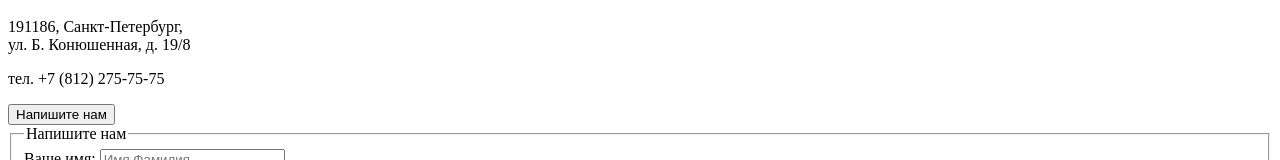
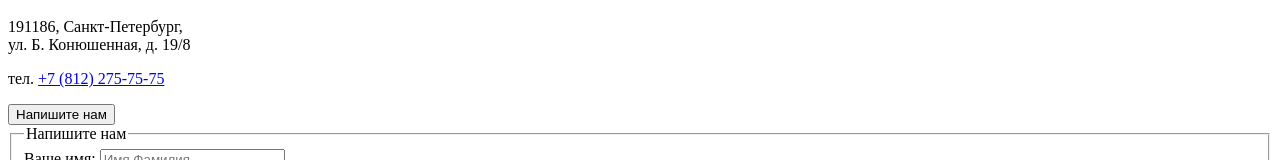
Before and after one commit to irinaboom/1164967-nerds-27, a plain HTML site: page index.html in a window 1280 px wide. Shown: the part 3062-3222 px from the top of the page. Drawn offline with Linux system fonts and the light colour scheme.

Commit message:
Личный проект: продолжаем разметку
Исправила недочёт

```diff
--- a/index.html
+++ b/index.html
@@ -123,7 +123,7 @@
 				ул. Б. Конюшенная, д. 19/8
       </p>
       <p>
-				тел. +7 (812) 275-75-75
+				тел. <a href="tel:=+78122757575">+7 (812) 275-75-75</a>
       </p>
 			<!-- Напишите нам -->
       <button type="button">Напишите нам</button>
```
Also changed, not shown: catalog.html (+1 -1 lines), css/style.css (+12 -0 lines), fonts/roboto.woff (added), fonts/roboto.woff2 (added), fonts/robotobold.woff (added), fonts/robotobold.woff2 (added), fonts/robotomedium.woff (added), fonts/robotomedium.woff2 (added).
